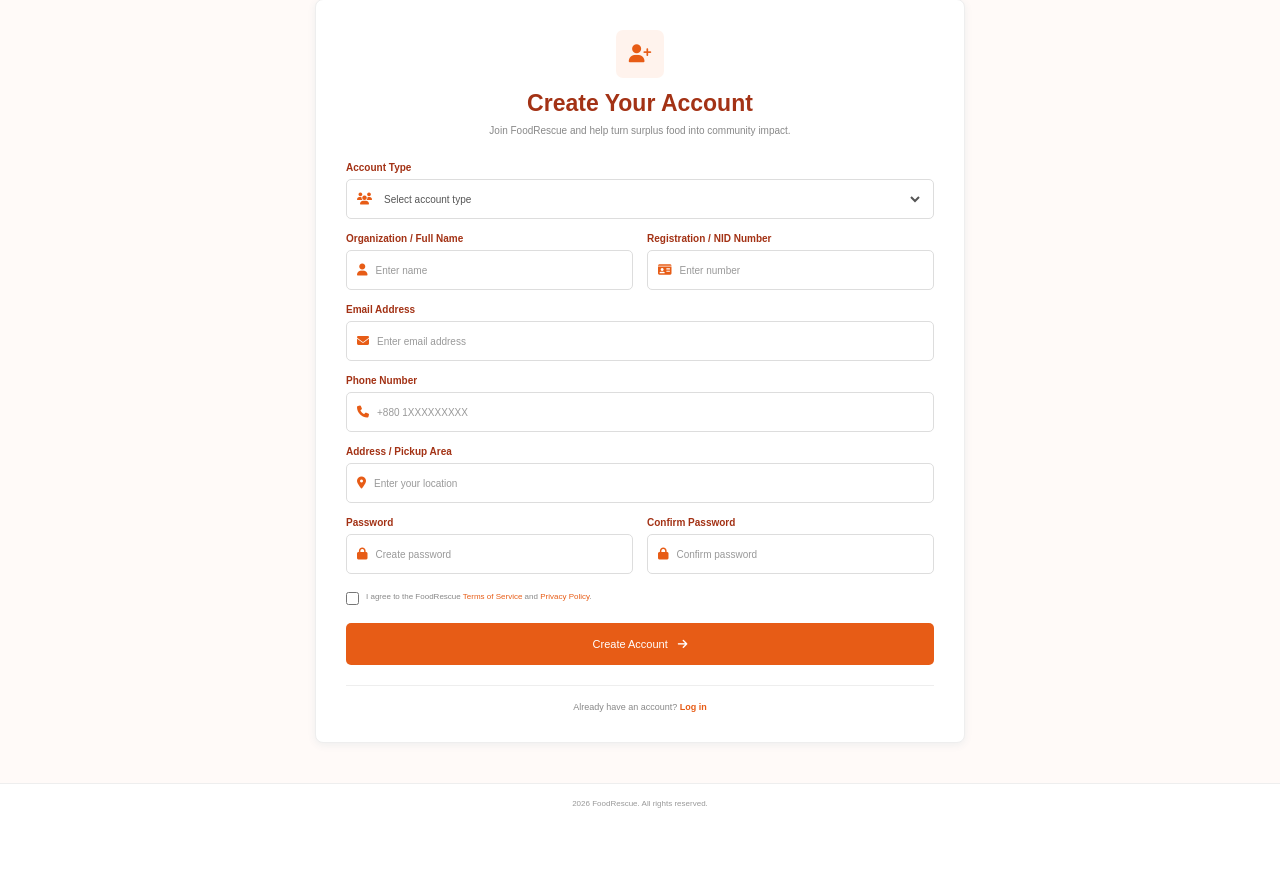
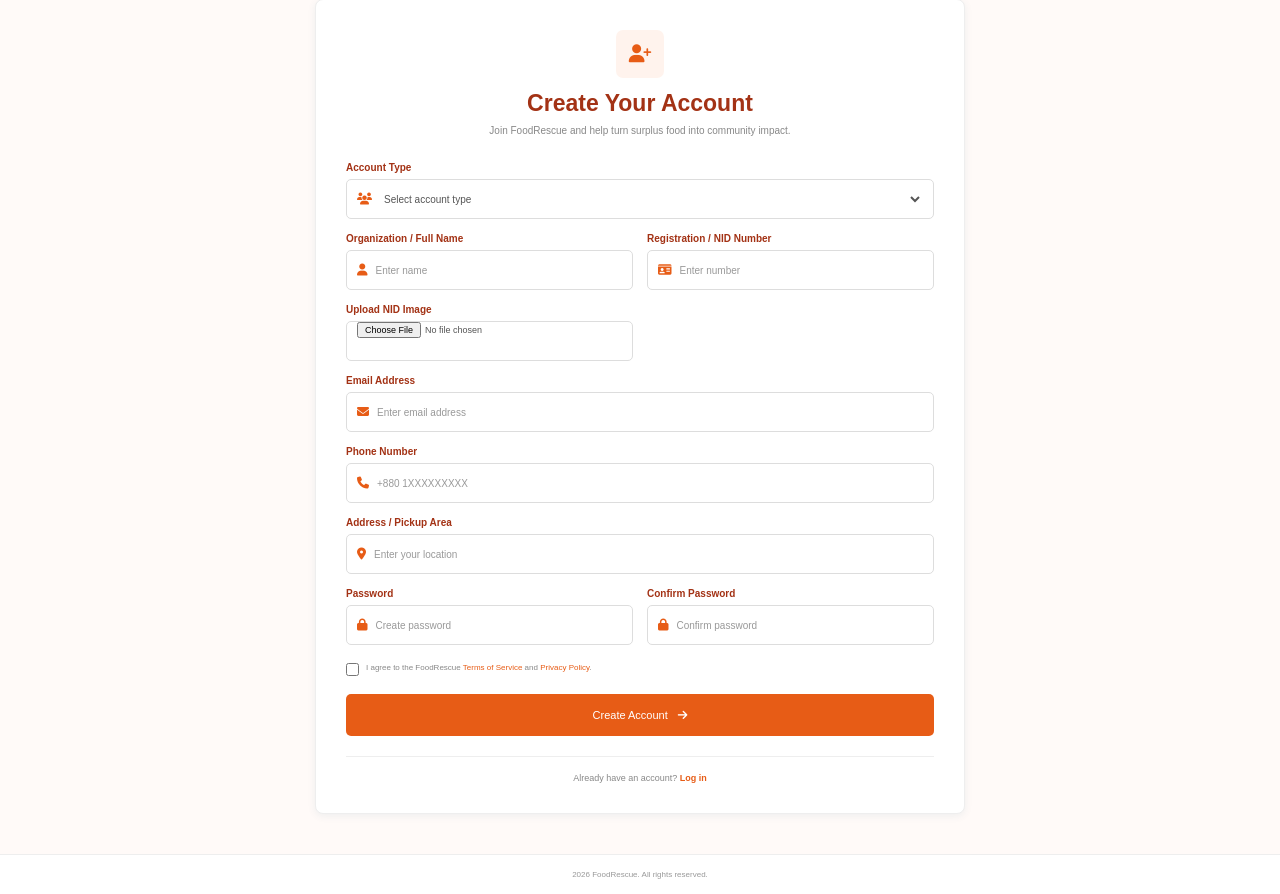
Before and after one commit to badhanroy-dev/SurplusFoodRescue, a PHP site: page /signup.html in a window 1280 px wide. Shown: the part 111-1005 px from the top of the page. Before the commit the page ends 919 px from the top, so only its background shows below. Run offline with PHP 8.4, Linux system fonts and the light colour scheme.

Commit message:
updated signup with nid pic

```diff
--- a/signup.css
+++ b/signup.css
@@ -269,6 +269,8 @@
 }
 
 
+
+
 /* =========================================
    INPUT BOX
 ========================================= */
@@ -327,6 +329,12 @@
 
 .input-box select {
     cursor: pointer;
+}
+
+.input-box input[type="file"] {
+    font-size: 9px;
+    cursor: pointer;
+
 }
 
 
--- a/signup.html
+++ b/signup.html
@@ -12,8 +12,7 @@
     <link rel="stylesheet" href="signup.css">
 
     <!-- Font Awesome -->
-    <link rel="stylesheet"
-        href="https://cdnjs.cloudflare.com/ajax/libs/font-awesome/6.5.2/css/all.min.css">
+    <link rel="stylesheet" href="https://cdnjs.cloudflare.com/ajax/libs/font-awesome/6.5.2/css/all.min.css">
 
 </head>
 
@@ -138,8 +137,7 @@
 
                                 <i class="fa-solid fa-user"></i>
 
-                                <input type="text"
-                                    placeholder="Enter name">
+                                <input type="text" placeholder="Enter name">
 
                             </div>
 
@@ -154,8 +152,23 @@
 
                                 <i class="fa-solid fa-id-card"></i>
 
-                                <input type="text"
-                                    placeholder="Enter number">
+                                <input type="text" placeholder="Enter number">
+
+                            </div>
+
+                        </div>
+
+                        <!-- NID IMAGE -->
+
+                        <div class="form-group">
+
+                            <label>Upload NID Image</label>
+
+                            <div class="input-box">
+
+
+
+                                <input type="file" accept="image/*">
 
                             </div>
 
@@ -176,8 +189,7 @@
 
                             <i class="fa-solid fa-envelope"></i>
 
-                            <input type="email"
-                                placeholder="Enter email address">
+                            <input type="email" placeholder="Enter email address">
 
                         </div>
 
@@ -195,8 +207,7 @@
 
                             <i class="fa-solid fa-phone"></i>
 
-                            <input type="tel"
-                                placeholder="+880 1XXXXXXXXX">
+                            <input type="tel" placeholder="+880 1XXXXXXXXX">
 
                         </div>
 
@@ -214,8 +225,7 @@
 
                             <i class="fa-solid fa-location-dot"></i>
 
-                            <input type="text"
-                                placeholder="Enter your location">
+                            <input type="text" placeholder="Enter your location">
 
                         </div>
 
@@ -236,8 +246,7 @@
 
                                 <i class="fa-solid fa-lock"></i>
 
-                                <input type="password"
-                                    placeholder="Create password">
+                                <input type="password" placeholder="Create password">
 
                             </div>
 
@@ -252,8 +261,7 @@
 
                                 <i class="fa-solid fa-lock"></i>
 
-                                <input type="password"
-                                    placeholder="Confirm password">
+                                <input type="password" placeholder="Confirm password">
 
                             </div>
 
@@ -320,7 +328,7 @@
         <footer class="auth-bottom">
 
             <p>
-                 2026 FoodRescue. All rights reserved.
+                2026 FoodRescue. All rights reserved.
             </p>
 
         </footer>
```
